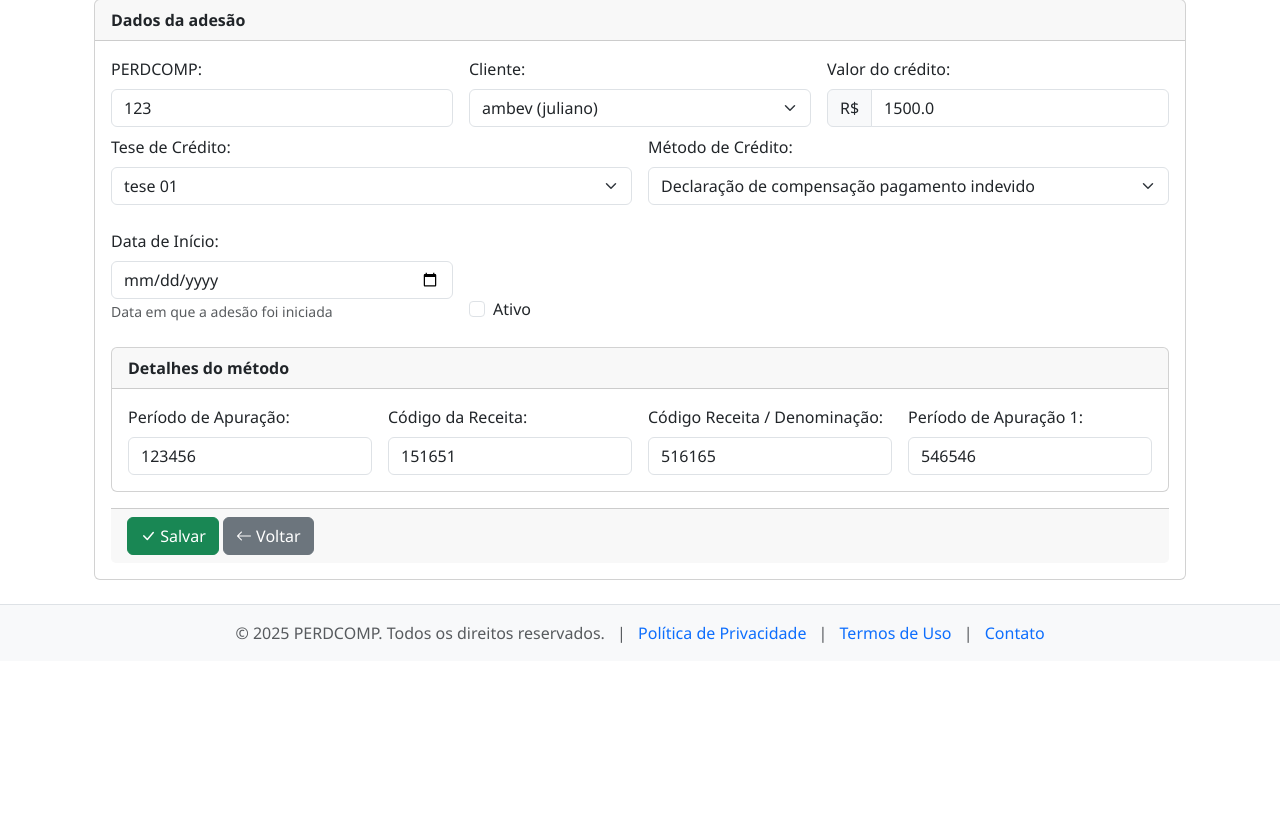
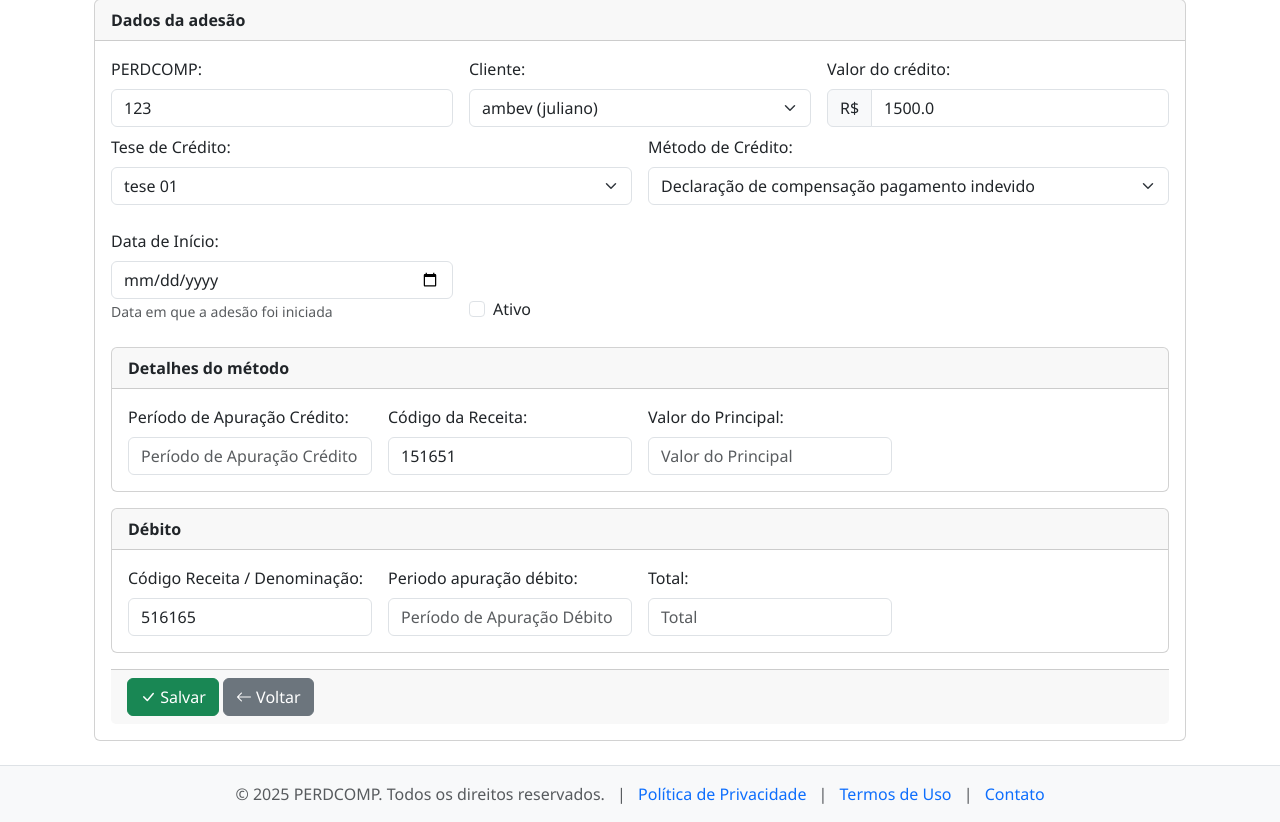
Before and after one commit to danieceiflora/perdcomp01, a Django app: page /adesoes/editar/1/ in a window 1280 px wide. Shown: the part 82-904 px from the top of the page. Before the commit the page ends 725 px from the top, so only its background shows below. Run offline with Django 5.2, Linux system fonts and the light colour scheme; a user stored in the database is signed in; data comes from the database, SQL or seed files in the repository.

Commit message:
melhorias na tela de adesão, adicionado o campo tipo_credito

```diff
--- a/adesao/admin.py
+++ b/adesao/admin.py
@@ -33,11 +33,11 @@ class AdesaoAdminForm(forms.ModelForm):
 class AdesaoAdmin(admin.ModelAdmin):
 
     form = AdesaoAdminForm  # Usa o formulário personalizado
-    list_display = ('perdcomp', 'cliente_info', 'tese_credito', 'metodo_credito', 'data_inicio', 'ano_trimestre', 'periodo_apuracao', 'codigo_receita', 'saldo_inicial', 'saldo_atual_display', 'ativo_display', 'lancamentos_count')
+    list_display = ('perdcomp', 'cliente_info', 'tese_credito', 'metodo_credito', 'data_inicio', 'ano_trimestre', 'periodo_apuracao_credito', 'codigo_receita', 'saldo_inicial', 'saldo_atual_display', 'ativo_display', 'lancamentos_count')
     list_filter = ('cliente__id_company_base', 'tese_credito_id__id_tipo_tese', 'metodo_credito', 'ano_trimestre')
-    search_fields = ('perdcomp', 'cliente__nome_referencia', 'cliente__empresa_vinculada__razao_social', 'codigo_receita', 'periodo_apuracao')
+    search_fields = ('perdcomp', 'cliente__nome_referencia', 'cliente__empresa_vinculada__razao_social', 'codigo_receita', 'periodo_apuracao_credito')
 
-    fields = ('perdcomp', 'cliente', 'tese_credito_id', 'metodo_credito', 'ano_trimestre', 'periodo_apuracao', 'periodo_apuracao_um', 'codigo_receita', 'codigo_receita_denominacao', 'credito_original_utilizado', 'saldo', 'saldo_atual', 'data_inicio', 'ativo')
+    fields = ('perdcomp', 'cliente', 'tese_credito_id', 'metodo_credito', 'ano_trimestre', 'periodo_apuracao_credito', 'periodo_apuracao_debito', 'codigo_receita', 'codigo_receita_denominacao', 'credito_original_utilizado', 'saldo', 'saldo_atual', 'data_inicio', 'ativo')
 
     # Controla a permissão para edição
     def has_change_permission(self, request, obj=None):
--- a/adesao/forms.py
+++ b/adesao/forms.py
@@ -6,9 +6,13 @@ from clientes_parceiros.models import ClientesParceiros, TipoRelacionamento
 class AdesaoForm(forms.ModelForm):
     class Meta:
         model = Adesao
-        fields = ['cliente', 'tese_credito_id', 'metodo_credito', 'data_inicio', 'perdcomp', 'ano_trimestre', 'periodo_apuracao',
-                 'periodo_apuracao_um', 'codigo_receita', 'codigo_receita_denominacao', 'credito_original_utilizado',
-                 'saldo', 'ativo', 'saldo_atual']
+        fields = [
+            'cliente', 'tese_credito_id', 'metodo_credito', 'data_inicio', 'perdcomp',
+            'ano_trimestre', 'periodo_apuracao_credito', 'periodo_apuracao_debito', 'tipo_credito',
+            'codigo_receita', 'codigo_receita_denominacao', 'valor_do_principal',
+            'credito_original_utilizado', 'total',
+            'saldo', 'ativo', 'saldo_atual'
+        ]
         widgets = {
             'cliente': forms.Select(attrs={
                 'class': 'form-select',
@@ -31,13 +35,17 @@ class AdesaoForm(forms.ModelForm):
                 'class': 'form-control',
                 'placeholder': 'Ano/Trimestre (Ex: 2025/1)'
             }),
-            'periodo_apuracao': forms.TextInput(attrs={
+            'periodo_apuracao_credito': forms.TextInput(attrs={
                 'class': 'form-control',
-                'placeholder': 'Período de Apuração'
+                'placeholder': 'Período de Apuração Crédito'
             }),
-            'periodo_apuracao_um': forms.TextInput(attrs={
+            'periodo_apuracao_debito': forms.TextInput(attrs={
                 'class': 'form-control',
-                'placeholder': 'Período de Apuração 1'
+                'placeholder': 'Período de Apuração Débito'
+            }),
+            'tipo_credito': forms.TextInput(attrs={
+                'class': 'form-control',
+                'placeholder': 'Tipo de Crédito'
             }),
             'codigo_receita': forms.TextInput(attrs={
                 'class': 'form-control',
@@ -47,9 +55,19 @@ class AdesaoForm(forms.ModelForm):
                 'class': 'form-control',
                 'placeholder': 'Código Receita / Denominação'
             }),
+            'valor_do_principal': forms.NumberInput(attrs={
+                'class': 'form-control',
+                'placeholder': 'Valor do Principal',
+                'step': '0.01'
+            }),
             'credito_original_utilizado': forms.NumberInput(attrs={
                 'class': 'form-control',
                 'placeholder': 'Crédito Original Utilizado',
+                'step': '0.01'
+            }),
+            'total': forms.NumberInput(attrs={
+                'class': 'form-control',
+                'placeholder': 'Total',
                 'step': '0.01'
             }),
             'saldo': forms.NumberInput(attrs={
@@ -82,7 +100,11 @@ class AdesaoForm(forms.ModelForm):
 
         # Campos condicionais não obrigatórios por padrão; validação no clean()
         # Saldo sempre obrigatório
-        for fname in ['ano_trimestre', 'periodo_apuracao', 'codigo_receita', 'credito_original_utilizado', 'codigo_receita_denominacao', 'periodo_apuracao_um']:
+        for fname in [
+            'ano_trimestre', 'periodo_apuracao_credito', 'periodo_apuracao_debito',
+            'tipo_credito', 'codigo_receita', 'codigo_receita_denominacao',
+            'valor_do_principal', 'credito_original_utilizado', 'total'
+        ]:
             if fname in self.fields:
                 self.fields[fname].required = False
 
@@ -119,23 +141,25 @@ class AdesaoForm(forms.ModelForm):
         if metodo == 'Pedido de compensação':  # Ressarcimento
             if not cleaned.get('ano_trimestre'):
                 self.add_error('ano_trimestre', 'Informe o Ano/Trimestre.')
+            if not cleaned.get('tipo_credito'):
+                self.add_error('tipo_credito', 'Informe o Tipo de Crédito.')
         elif metodo == 'Pedido de restituição':
-            if not cleaned.get('periodo_apuracao'):
-                self.add_error('periodo_apuracao', 'Informe o Período de Apuração.')
+            if not cleaned.get('periodo_apuracao_credito'):
+                self.add_error('periodo_apuracao_credito', 'Informe o Período de Apuração (Crédito).')
             if not cleaned.get('codigo_receita'):
                 self.add_error('codigo_receita', 'Informe o Código da Receita.')
         elif metodo == 'Declaração de compensação':
             if cleaned.get('credito_original_utilizado') in (None, ''):
                 self.add_error('credito_original_utilizado', 'Informe o Crédito Original Utilizado.')
         elif metodo == 'Declaração de compensação pagamento indevido':
-            # Exigir: periodo_apuracao, codigo_receita, codigo_receita_denominacao, periodo_apuracao_um
-            if not cleaned.get('periodo_apuracao'):
-                self.add_error('periodo_apuracao', 'Informe o Período de Apuração.')
+            # Exigir: periodo_apuracao_credito, codigo_receita, codigo_receita_denominacao, periodo_apuracao_debito
+            if not cleaned.get('periodo_apuracao_credito'):
+                self.add_error('periodo_apuracao_credito', 'Informe o Período de Apuração (Crédito).')
             if not cleaned.get('codigo_receita'):
                 self.add_error('codigo_receita', 'Informe o Código da Receita.')
             if not cleaned.get('codigo_receita_denominacao'):
                 self.add_error('codigo_receita_denominacao', 'Informe o Código Receita / Denominação.')
-            if not cleaned.get('periodo_apuracao_um'):
-                self.add_error('periodo_apuracao_um', 'Informe o Período de Apuração 1.')
+            if not cleaned.get('periodo_apuracao_debito'):
+                self.add_error('periodo_apuracao_debito', 'Informe o Período de Apuração (Débito).')
 
         return cleaned
--- a/adesao/templates/adesao/adesao_form.html
+++ b/adesao/templates/adesao/adesao_form.html
@@ -82,10 +82,15 @@
                                     {{ form.ano_trimestre }}
                                     {% if form.ano_trimestre.errors %}<div class="text-danger">{{ form.ano_trimestre.errors }}</div>{% endif %}
                                 </div>
-                                <div id="group-periodo_apuracao" class="col-md-3 d-none">
-                                    <label for="{{ form.periodo_apuracao.id_for_label }}" class="form-label">{{ form.periodo_apuracao.label }}:</label>
-                                    {{ form.periodo_apuracao }}
-                                    {% if form.periodo_apuracao.errors %}<div class="text-danger">{{ form.periodo_apuracao.errors }}</div>{% endif %}
+                                <div id="group-tipo_credito" class="col-md-4 d-none">
+                                    <label for="{{ form.tipo_credito.id_for_label }}" class="form-label">{{ form.tipo_credito.label }}:</label>
+                                    {{ form.tipo_credito }}
+                                    {% if form.tipo_credito.errors %}<div class="text-danger">{{ form.tipo_credito.errors }}</div>{% endif %}
+                                </div>
+                                <div id="group-periodo_apuracao_credito" class="col-md-3 d-none">
+                                    <label for="{{ form.periodo_apuracao_credito.id_for_label }}" class="form-label">{{ form.periodo_apuracao_credito.label }}:</label>
+                                    {{ form.periodo_apuracao_credito }}
+                                    {% if form.periodo_apuracao_credito.errors %}<div class="text-danger">{{ form.periodo_apuracao_credito.errors }}</div>{% endif %}
                                 </div>
                                 <div id="group-codigo_receita" class="col-md-3 d-none">
                                     <label for="{{ form.codigo_receita.id_for_label }}" class="form-label">{{ form.codigo_receita.label }}:</label>
@@ -97,15 +102,35 @@
                                     {{ form.credito_original_utilizado }}
                                     {% if form.credito_original_utilizado.errors %}<div class="text-danger">{{ form.credito_original_utilizado.errors }}</div>{% endif %}
                                 </div>
+
+                                <div id="group-valor_do_principal" class="col-md-3 d-none">
+                                    <label for="{{ form.valor_do_principal.id_for_label }}" class="form-label">{{ form.valor_do_principal.label }}:</label>
+                                    {{ form.valor_do_principal }}
+                                    {% if form.valor_do_principal.errors %}<div class="text-danger">{{ form.valor_do_principal.errors }}</div>{% endif %}
+                                </div>
+                            </div>
+                        </div>
+                    </div>
+
+                    <!-- Seção Débito (visível apenas no método Pagamento Indevido) -->
+                    <div id="sec-debito-card" class="card mt-3 d-none">
+                        <div class="card-header"><strong>Débito</strong></div>
+                        <div class="card-body">
+                            <div class="row g-3">
                                 <div id="group-codigo_receita_denominacao" class="col-md-3 d-none">
                                     <label for="{{ form.codigo_receita_denominacao.id_for_label }}" class="form-label">{{ form.codigo_receita_denominacao.label }}:</label>
                                     {{ form.codigo_receita_denominacao }}
                                     {% if form.codigo_receita_denominacao.errors %}<div class="text-danger">{{ form.codigo_receita_denominacao.errors }}</div>{% endif %}
                                 </div>
-                                <div id="group-periodo_apuracao_um" class="col-md-3 d-none">
-                                    <label for="{{ form.periodo_apuracao_um.id_for_label }}" class="form-label">{{ form.periodo_apuracao_um.label }}:</label>
-                                    {{ form.periodo_apuracao_um }}
-                                    {% if form.periodo_apuracao_um.errors %}<div class="text-danger">{{ form.periodo_apuracao_um.errors }}</div>{% endif %}
+                                <div id="group-periodo_apuracao_debito" class="col-md-3">
+                                    <label for="{{ form.periodo_apuracao_debito.id_for_label }}" class="form-label">{{ form.periodo_apuracao_debito.label }}:</label>
+                                    {{ form.periodo_apuracao_debito }}
+                                    {% if form.periodo_apuracao_debito.errors %}<div class="text-danger">{{ form.periodo_apuracao_debito.errors }}</div>{% endif %}
+                                </div>
+                                <div id="group-total" class="col-md-3">
+                                    <label for="{{ form.total.id_for_label }}" class="form-label">{{ form.total.label }}:</label>
+                                    {{ form.total }}
+                                    {% if form.total.errors %}<div class="text-danger">{{ form.total.errors }}</div>{% endif %}
                                 </div>
                             </div>
                         </div>
@@ -131,11 +156,15 @@
     document.addEventListener('DOMContentLoaded', function () {
     const metodo = document.getElementById('{{ form.metodo_credito.id_for_label }}') || document.querySelector('select[name="metodo_credito"]');
     const gAnoTrim = document.getElementById('group-ano_trimestre');
-    const gPerAp = document.getElementById('group-periodo_apuracao');
+    const gPerApCred = document.getElementById('group-periodo_apuracao_credito');
     const gRec = document.getElementById('group-codigo_receita');
     const gCredOrig = document.getElementById('group-credito_original_utilizado');
     const gRecDenom = document.getElementById('group-codigo_receita_denominacao');
-    const gPerAp1 = document.getElementById('group-periodo_apuracao_um');
+    const gPerApDeb = document.getElementById('group-periodo_apuracao_debito');
+    const gValPrin = document.getElementById('group-valor_do_principal');
+    const gTotal = document.getElementById('group-total');
+    const secDebito = document.getElementById('sec-debito-card');
+    const gTipoCredito = document.getElementById('group-tipo_credito');
 
         function setRequired(selectorList, required) {
             selectorList.forEach(sel => {
@@ -162,7 +191,7 @@
         }
 
         function hideAllGroups() {
-            [gAnoTrim, gPerAp, gRec, gCredOrig, gRecDenom, gPerAp1].forEach(el => {
+            [gAnoTrim, gTipoCredito, gPerApCred, gRec, gCredOrig, gRecDenom, gPerApDeb, gValPrin, gTotal].forEach(el => {
                 if (!el) return;
                 el.classList.add('d-none');
             });
@@ -186,37 +215,47 @@
             const nval = normalizePT(val);
             // Hide all groups
             hideAllGroups();
+            if (secDebito) secDebito.classList.add('d-none');
             // Unrequire all
             setRequired([
                 '{{ form.ano_trimestre.id_for_label }}',
-                '{{ form.periodo_apuracao.id_for_label }}',
+                '{{ form.periodo_apuracao_credito.id_for_label }}',
+                '{{ form.periodo_apuracao_debito.id_for_label }}',
                 '{{ form.codigo_receita.id_for_label }}',
                 '{{ form.codigo_receita_denominacao.id_for_label }}',
-                '{{ form.periodo_apuracao_um.id_for_label }}',
-                '{{ form.credito_original_utilizado.id_for_label }}'
+                '{{ form.credito_original_utilizado.id_for_label }}',
+                '{{ form.valor_do_principal.id_for_label }}',
+                '{{ form.total.id_for_label }}',
+                '{{ form.tipo_credito.id_for_label }}'
             ], false);
 
             if (nval === 'pedido de compensacao' || nval === 'pedido de ressarcimento') {
                 // Pedido de ressarcimento
                 showGroup(gAnoTrim, ['{{ form.ano_trimestre.id_for_label }}']);
-                setRequired(['{{ form.ano_trimestre.id_for_label }}'], true);
+                showGroup(gTipoCredito, ['{{ form.tipo_credito.id_for_label }}']);
+                setRequired(['{{ form.ano_trimestre.id_for_label }}', '{{ form.tipo_credito.id_for_label }}'], true);
             } else if (nval === 'pedido de restituição' || nval === 'pedido de restituiçao' || nval === 'pedido de restituicao') {
-                showGroup(gPerAp, ['{{ form.periodo_apuracao.id_for_label }}']);
+                showGroup(gPerApCred, ['{{ form.periodo_apuracao_credito.id_for_label }}']);
                 showGroup(gRec, ['{{ form.codigo_receita.id_for_label }}']);
-                setRequired(['{{ form.periodo_apuracao.id_for_label }}', '{{ form.codigo_receita.id_for_label }}'], true);
+                setRequired(['{{ form.periodo_apuracao_credito.id_for_label }}', '{{ form.codigo_receita.id_for_label }}'], true);
             } else if (nval === 'declaracao de compensacao') {
                 showGroup(gCredOrig, ['{{ form.credito_original_utilizado.id_for_label }}']);
                 setRequired(['{{ form.credito_original_utilizado.id_for_label }}'], true);
             } else if (nval === 'declaracao de compensacao pagamento indevido') {
-                showGroup(gPerAp, ['{{ form.periodo_apuracao.id_for_label }}']);
+                showGroup(gPerApCred, ['{{ form.periodo_apuracao_credito.id_for_label }}']);
                 showGroup(gRec, ['{{ form.codigo_receita.id_for_label }}']);
                 showGroup(gRecDenom, ['{{ form.codigo_receita_denominacao.id_for_label }}']);
-                showGroup(gPerAp1, ['{{ form.periodo_apuracao_um.id_for_label }}']);
+                // Seção Débito
+                if (secDebito) secDebito.classList.remove('d-none');
+                showGroup(gPerApDeb, ['{{ form.periodo_apuracao_debito.id_for_label }}']);
+                // extras solicitados (não obrigatórios por enquanto):
+                showGroup(gValPrin, ['{{ form.valor_do_principal.id_for_label }}']);
+                showGroup(gTotal, ['{{ form.total.id_for_label }}']);
                 setRequired([
-                    '{{ form.periodo_apuracao.id_for_label }}',
+                    '{{ form.periodo_apuracao_credito.id_for_label }}',
                     '{{ form.codigo_receita.id_for_label }}',
                     '{{ form.codigo_receita_denominacao.id_for_label }}',
-                    '{{ form.periodo_apuracao_um.id_for_label }}'
+                    '{{ form.periodo_apuracao_debito.id_for_label }}'
                 ], true);
             }
         }
```
Also changed, not shown: adesao/models.py (+25 -4 lines), adesao/migrations/0003_remove_adesao_periodo_apuracao_and_more.py (added), adesao/migrations/0004_adesao_tipo_credito.py (added), adesao/migrations/0005_alter_adesao_tipo_credito.py (added), db.sqlite3.
